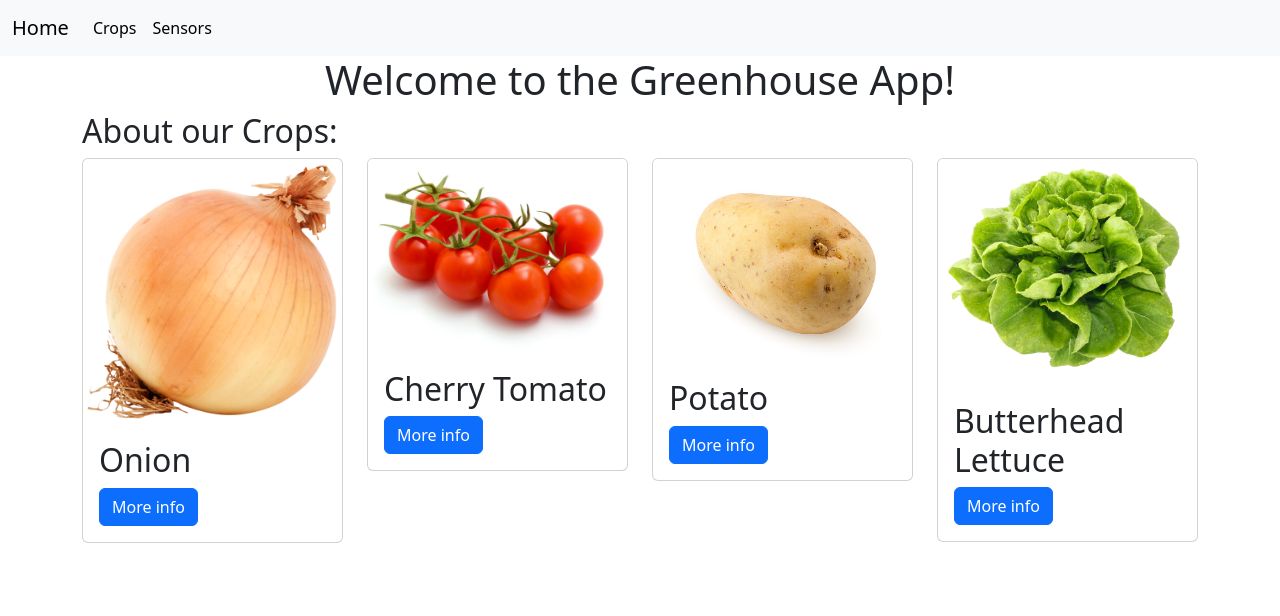
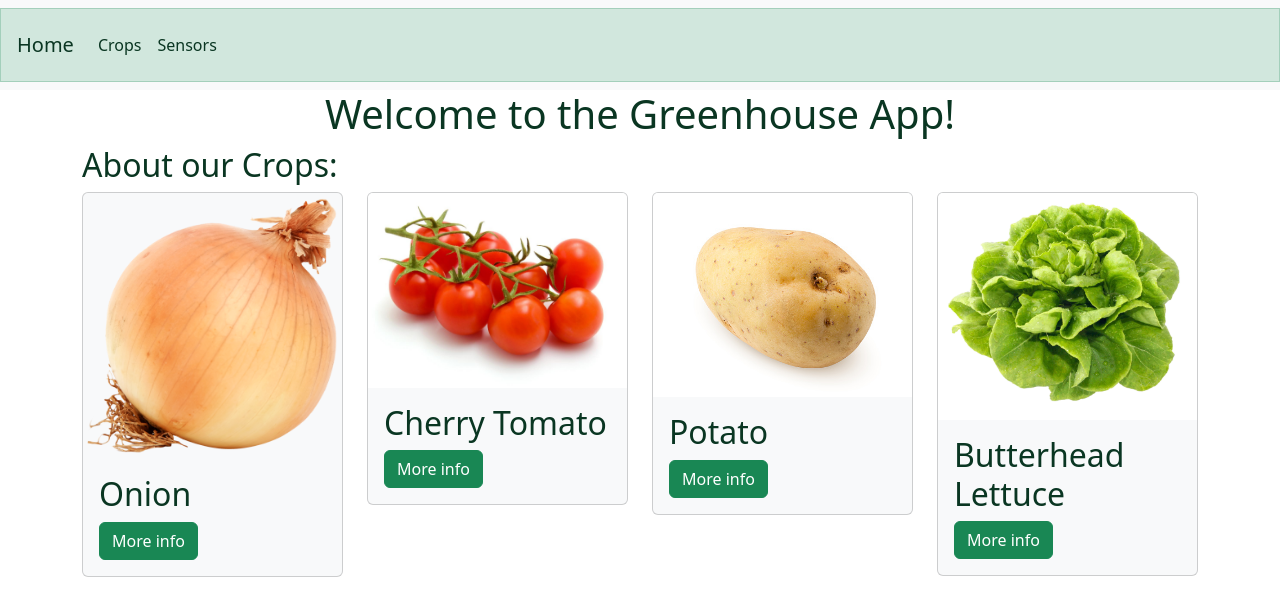
Before and after one commit to Luca-E-Or-Something/10DGT, a Flask app: page / in a window 1280 px wide. Shown: the top 616 px of the page. Run offline with Flask 3, Linux system fonts and the light colour scheme.

Commit message:
changed colours for a veriety of things

```diff
--- a/templates/Lettuce.html
+++ b/templates/Lettuce.html
@@ -2,11 +2,11 @@
 
 {% block content %}
 
-      <div class="card" style="width: 25%;">
+      <div class="card text-bg-light mb-3" style="width: 25%;">
         <img src="{{ url_for('static', filename= 'lettuce.jpg') }}" class="card-img-top" alt="...">
         <div class="card-body">
-          <h2 class="card-title">{{ gh.crops[0].crop }}</h2>
-          <a href="https://en.wikipedia.org/wiki/Lettuce" class="btn btn-primary">Wikipedia page</a>
+          <h2 class="text-success-emphasis card-title">{{ gh.crops[0].crop }}</h2>
+          <a href="https://en.wikipedia.org/wiki/Lettuce" class="btn btn-success">Wikipedia page</a>
         </div>
       </div>
 
--- a/templates/Onion.html
+++ b/templates/Onion.html
@@ -2,11 +2,11 @@
 
 {% block content %}
 
-      <div class="card" style="width: 25%;">
+      <div class="card text-bg-light mb-3" style="width: 25%;">
         <img src="{{ url_for('static', filename= 'onion.png') }}" class="card-img-top" alt="...">
         <div class="card-body">
-          <h2 class="card-title">{{ gh.crops[3].crop }}</h2>
-          <a href="https://en.wikipedia.org/wiki/Onion" class="btn btn-primary">Wikipedia page</a>
+          <h2 class="text-success-emphasis card-title">{{ gh.crops[3].crop }}</h2>
+          <a href="https://en.wikipedia.org/wiki/Onion" class="btn btn-success">Wikipedia page</a>
         </div>
       </div>
 
--- a/templates/Potato.html
+++ b/templates/Potato.html
@@ -2,11 +2,11 @@
 
 {% block content %}
 
-      <div class="card" style="width: 25%;">
+      <div class="card text-bg-light mb-3" style="width: 25%;">
         <img src="{{ url_for('static', filename= 'potato.jpg') }}" class="card-img-top" alt="...">
         <div class="card-body">
-          <h2 class="card-title">{{ gh.crops[2].crop }}</h2>
-          <a href="https://en.wikipedia.org/wiki/Potato" class="btn btn-primary">Wikipedia page</a>
+          <h2 class="text-success-emphasis card-title">{{ gh.crops[2].crop }}</h2>
+          <a href="https://en.wikipedia.org/wiki/Potato" class="btn btn-success">Wikipedia page</a>
         </div>
       </div>
 
--- a/templates/Tomato.html
+++ b/templates/Tomato.html
@@ -2,11 +2,11 @@
 
 {% block content %}
 
-      <div class="card" style="width: 25%;">
+      <div class="card text-bg-light mb-3" style="width: 25%;">
         <img src="{{ url_for('static', filename= 'tomato.jpg') }}" class="card-img-top" alt="...">
         <div class="card-body">
-          <h2 class="card-title">{{ gh.crops[1].crop }}</h2>
-          <a href="https://en.wikipedia.org/wiki/Cherry_tomato" class="btn btn-primary">Wikipedia page</a>
+          <h2 class="text-success-emphasis card-title">{{ gh.crops[1].crop }}</h2>
+          <a href="https://en.wikipedia.org/wiki/Cherry_tomato" class="btn btn-success">Wikipedia page</a>
         </div>
       </div>
 
--- a/templates/index.html
+++ b/templates/index.html
@@ -2,18 +2,18 @@
 
 {% block content %}
 
-<h1 class="text-center">Welcome to the Greenhouse App!</h1>
-<h2 class="text-left">About our Crops:</h2>
+<h1 class="text-success-emphasis  text-center">Welcome to the Greenhouse App!</h1>
+<h2 class="text-success-emphasis text-left">About our Crops:</h2>
 
   <div class="row">
 
     <div class="col">
 
-      <div class="card" style="width: 100%;">
+      <div class="card text-bg-light mb-3" style="width: 100%;">
         <img src="{{ url_for('static', filename= 'onion.png') }}" class="card-img-top" alt="...">
         <div class="card-body">
-          <h2 class="card-title">{{ gh.crops[3].crop }}</h2>
-          <a href="/Onion" class="btn btn-primary">More info</a>
+          <h2 class="text-success-emphasis card-title">{{ gh.crops[3].crop }}</h2>
+          <a href="/Onion" class="btn btn-success">More info</a>
         </div>
       </div>
 
@@ -21,11 +21,11 @@
 
     <div class="col">
 
-      <div class="card" style="width: 100%;">
+      <div class="card text-bg-light mb-3" style="width: 100%;">
         <img src="{{ url_for('static', filename= 'tomato.jpg') }}" class="card-img-top" alt="...">
         <div class="card-body">
-          <h2 class="card-title">{{ gh.crops[1].crop }}</h2>
-          <a href="/Tomato" class="btn btn-primary">More info</a>
+          <h2 class="text-success-emphasis card-title">{{ gh.crops[1].crop }}</h2>
+          <a href="/Tomato" class="btn btn-success">More info</a>
         </div>
       </div>
 
@@ -33,11 +33,11 @@
 
     <div class="col">
 
-      <div class="card" style="width: 100%;">
+      <div class="card text-bg-light mb-3" style="width: 100%;">
         <img src="{{ url_for('static', filename= 'potato.jpg') }}" class="card-img-top" alt="...">
         <div class="card-body">
-          <h2 class="card-title">{{ gh.crops[2].crop }}</h2>
-          <a href="/Potato" class="btn btn-primary">More info</a>
+          <h2 class="text-success-emphasis card-title">{{ gh.crops[2].crop }}</h2>
+          <a href="/Potato" class="btn btn-success">More info</a>
         </div>
       </div>
 
@@ -45,11 +45,11 @@
 
     <div class="col">
 
-      <div class="card" style="width: 100%;">
+      <div class="card text-bg-light mb-3" style="width: 100%;">
         <img src="{{ url_for('static', filename= 'lettuce.jpg') }}" class="card-img-top" alt="...">
         <div class="card-body">
-          <h2 class="card-title">{{ gh.crops[0].crop }}</h2>
-          <a href="/Lettuce" class="btn btn-primary">More info</a>
+          <h2 class="text-success-emphasis card-title">{{ gh.crops[0].crop }}</h2>
+          <a href="/Lettuce" class="btn btn-success">More info</a>
         </div>
       </div>
 
--- a/templates/layout.html
+++ b/templates/layout.html
@@ -12,18 +12,18 @@
 <body>
 
   <nav class="navbar navbar-expand-lg bg-body-tertiary">
-  <div class="container-fluid">
-    <a class="navbar-brand" href="/">Home</a>
+  <div class="p-3 bg-success-subtle border border-success-subtle container-fluid">
+    <a class="text-success-emphasis navbar-brand" href="/">Home</a>
     <button class="navbar-toggler" type="button" data-bs-toggle="collapse" data-bs-target="#navbarNav" aria-controls="navbarNav" aria-expanded="false" aria-label="Toggle navigation">
       <span class="navbar-toggler-icon"></span>
     </button>
     <div class="collapse navbar-collapse" id="navbarNav">
       <ul class="navbar-nav">
         <li class="nav-item">
-          <a class="nav-link active" aria-current="page" href="/Crops">Crops</a>
+          <a class="text-success-emphasis nav-link active" aria-current="page" href="/Crops">Crops</a>
         </li>
         <li class="nav-item">
-          <a class="nav-link active" aria-current="page" href="/Sensors">Sensors</a>
+          <a class="text-success-emphasis nav-link active" aria-current="page" href="/Sensors">Sensors</a>
         </li>
       </ul>
     </div>
```
